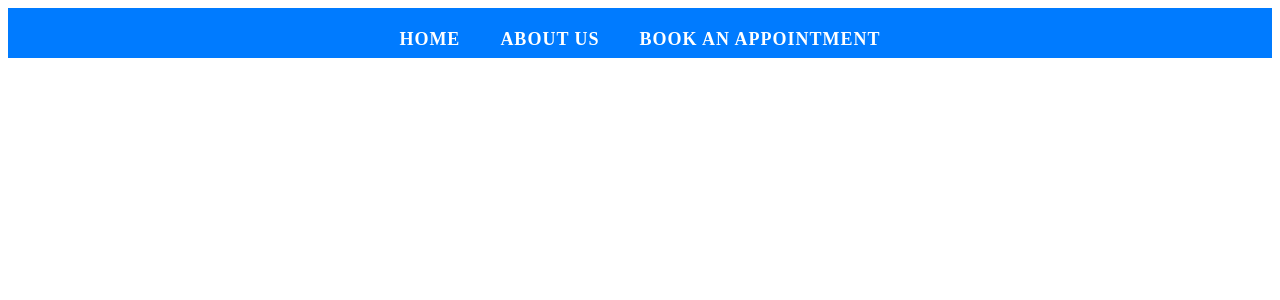
After one commit to debjit02/BCA-Major-Project, a PHP site: page /Internal/navbar.php in a window 1280 px wide. The commit adds this page. Shown: the top 300 px of the page. Run offline with PHP 8.4, Linux system fonts and the light colour scheme.

Commit message:
Updated the login state and creation of dashboard -->>navbar included

```diff
--- /dev/null
+++ b/CSS/nav.css
@@ -0,0 +1,49 @@
+
+nav {
+  background-color: #007bff;
+  color: #fff;
+  display: flex;
+  justify-content: center;
+  align-items: center;
+  padding-top: 10px;
+  font-size: 20px;
+  height: 5vh;
+}
+
+nav ul {
+  list-style: none;
+  margin: 0;
+  padding: 0;
+  display: flex;
+}
+
+nav li {
+  margin: 0 10px;
+}
+
+nav li a {
+  text-decoration: none;
+}
+
+nav a {
+  font-size: 18px;
+  font-weight: bold;
+  text-transform: uppercase;
+  letter-spacing: 1px;
+  color: #fff;
+  text-decoration: none;
+  padding: 10px;
+  border-radius: 5px;
+  transition: background-color 0.2s;
+}
+
+
+nav a:hover {
+  background-color: #fff;
+  color: #007bff;
+}
+
+nav a.active {
+  background-color: #fff;
+  color: #007bff;
+}
--- /dev/null
+++ b/Internal/navbar.php
@@ -0,0 +1,44 @@
+<!DOCTYPE html>
+<html lang="en">
+
+<head>
+  <meta charset="UTF-8">
+  <meta http-equiv="X-UA-Compatible" content="IE=edge">
+  <meta name="viewport" content="width=device-width, initial-scale=1.0">
+  <link rel="stylesheet" href="../CSS/nav.css">
+</head>
+
+<body>
+
+  <nav id="nav-bar">
+    <div id="nav-container">
+      <ul>
+        <li><a href="#">Home</a></li>
+        <li><a href="#">About Us</a></li>
+        <li><a <?php
+        if (isset($_SESSION['username'])) {
+          ?> href="appointment.php" <?php
+        } else {
+          ?>
+              href="./Internal/login.html" <?php
+
+        }
+        ?>>Book an appointment</a></li>
+
+
+
+
+      </ul>
+      <?php
+
+      ?>
+    </div>
+  </nav>
+</body>
+<footer>
+  <?php
+  // include('socials_bars.html');
+  ?>
+</footer>
+
+</html>
```
Also changed, not shown: Index.html (+6 -4 lines), Internal/home.html (deleted, +0 -49 lines), Internal/home.php (added, +57 -0 lines), Internal/login.php (renamed from Internal/login.html, +13 -3 lines), PHP/database_connection.php (+26 -7 lines), PHP/database_creation.php (deleted, +0 -32 lines), PHP/login.php (deleted, +0 -47 lines), PHP/operation.php (renamed from PHP/registration.php, +37 -7 lines), Internal/appointment.php (added), 1 other file.
